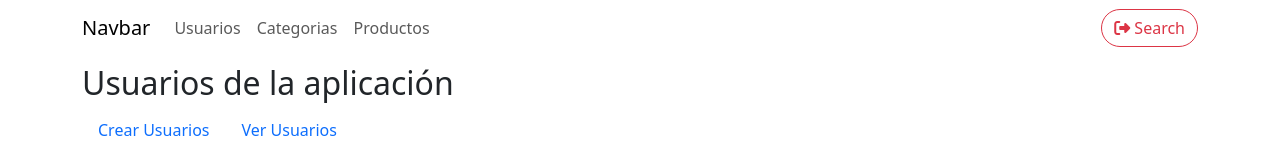
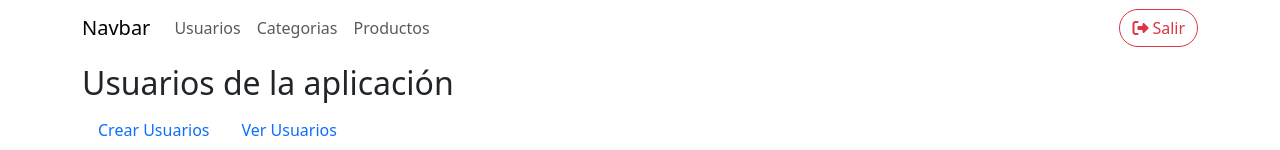
Before and after one commit to NicolasVargas5539/login_Api, an Angular app: page /inicio in a window 1280 px wide. Shown: the top 150 px of the page. Built offline with nearby package versions, Linux system fonts and the light colour scheme.

Commit message:
first commit

```diff
--- a/src/app/protected/protected-routing.module.ts
+++ b/src/app/protected/protected-routing.module.ts
@@ -1,5 +1,6 @@
 import { NgModule } from '@angular/core';
 import { RouterModule, Routes } from '@angular/router';
+
 
 import { AgregarComponent } from './usuarios/pages/agregar/agregar.component';
 import { CategoriasComponent } from './pages/categorias/categorias/categorias.component';
--- a/src/app/protected/shared/navbar/navbar.component.html
+++ b/src/app/protected/shared/navbar/navbar.component.html
@@ -17,7 +17,7 @@
         </li>
       </ul>
       <form class="d-flex">
-        <button class="btn btn-outline-danger rounded-pill" type="submit"><i class="fa-solid fa-right-from-bracket me-1"></i>Search</button>
+        <a class="btn btn-outline-danger rounded-pill" type="button" [routerLink]="['auth/']"><i class="fa-solid fa-right-from-bracket me-1"></i>Salir</a>
       </form>
     </div>
   </div>
--- a/src/app/protected/usuarios/pages/agregar/agregar.component.html
+++ b/src/app/protected/usuarios/pages/agregar/agregar.component.html
@@ -3,7 +3,7 @@
   <div class="position-relative">
     <div class="position-absolute top-0 start-0"></div>
     <div class="position-absolute bottom-0 end-0">
-      <button class="btn btn-outline-warning" routerLink="./usuarios">
+      <button type="button" class="btn btn-outline-warning" [routerLink]="['inicio']">
           Volver
       </button>
     </div>
```
